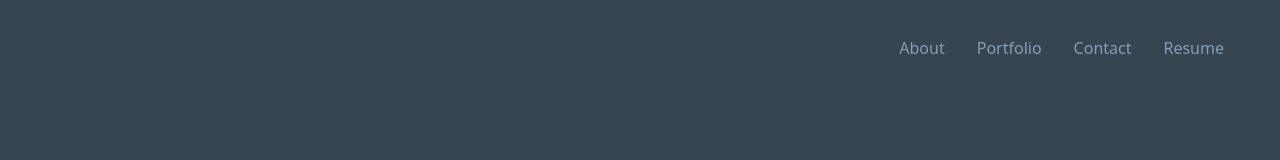
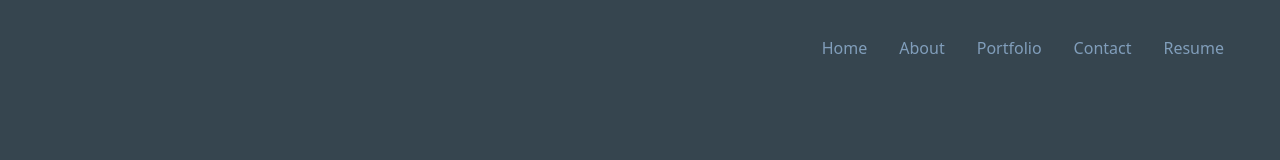
Before and after one commit to Lishakuinkel/My-Portfolio-App-using-React, a React (Create React App) app: page / in a window 1280 px wide. Shown: the top 160 px of the page. Built offline with nearby package versions, Linux system fonts and the light colour scheme.

Commit message:
re-adding home to navbar

```diff
--- a/src/components/Navbar.jsx
+++ b/src/components/Navbar.jsx
@@ -16,6 +16,7 @@ const Navbar = ({handlePageChange}) => {
     <div className='flex justify-between items-center h-24 max-w-[1240px] mx-auto px-5 text-[##f5f5dc]'>
         <h1 className='w-full text-3xl font-bold'></h1>
         <ul className='hidden md:flex  text-[#819ebb]'>
+          <li className='p-4  hover:text-[#cfd9e3]'><a href="/" onClick={()=> handlePageChange('Home')}>Home</a></li>
           <li className='p-4  hover:text-[#cfd9e3]'><a href="#about" onClick={()=> handlePageChange('AboutMe')}>About</a></li>
           <li className='p-4  hover:text-[#cfd9e3]'><a href="#portfolio" onClick={()=> handlePageChange('Portfolio')}>Portfolio</a></li>
           <li className='p-4  hover:text-[#cfd9e3]'><a href="#contact" onClick={()=> handlePageChange('ContactMe')}>Contact</a></li>
@@ -32,6 +33,7 @@ const Navbar = ({handlePageChange}) => {
       <div className={nav ? 'fixed left-0 top-0 w-[60%] h-full border-r border-r-white-900 bg-white m-4 ease-in-out duration-500' : 'fixed left-[-100%]'}>
 
         <ul className='pt-14 uppercase'>
+
           <li className='p-4 border-b border-white-600'><a href="#about" onClick={()=> handlePageChange('AboutMe')}>About</a></li>
           <li className='p-4 border-b border-white-600' ><a href="#portfolio" onClick={()=> handlePageChange('Portfolio')}>Portfolio</a></li>
           <li className='p-4 border-b border-white-600'><a href="#contact" onClick={()=> handlePageChange('ContactMe')}>Contact</a></li>
```
